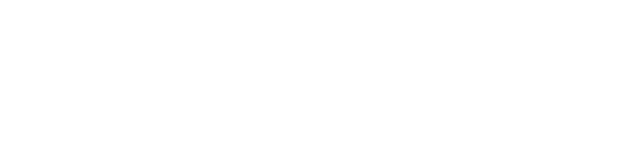
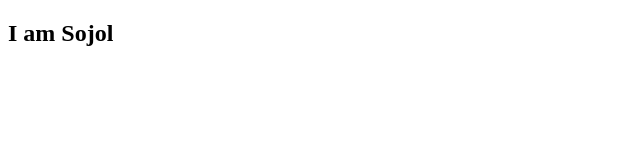
Before and after one commit to Developer-Sojol/Architects-website, a plain HTML site: page index.html in a window 1280 px wide. Shown: the whole page, without its empty margins (0-640 px from the left). Drawn offline with Linux system fonts and the light colour scheme.

Commit message:
add name

```diff
--- a/index.html
+++ b/index.html
@@ -8,7 +8,9 @@
 </head>
 <body>
    <header>
+     <h2>I am Sojol
 
+     </h2>
    </header>
    <main>
 
```
